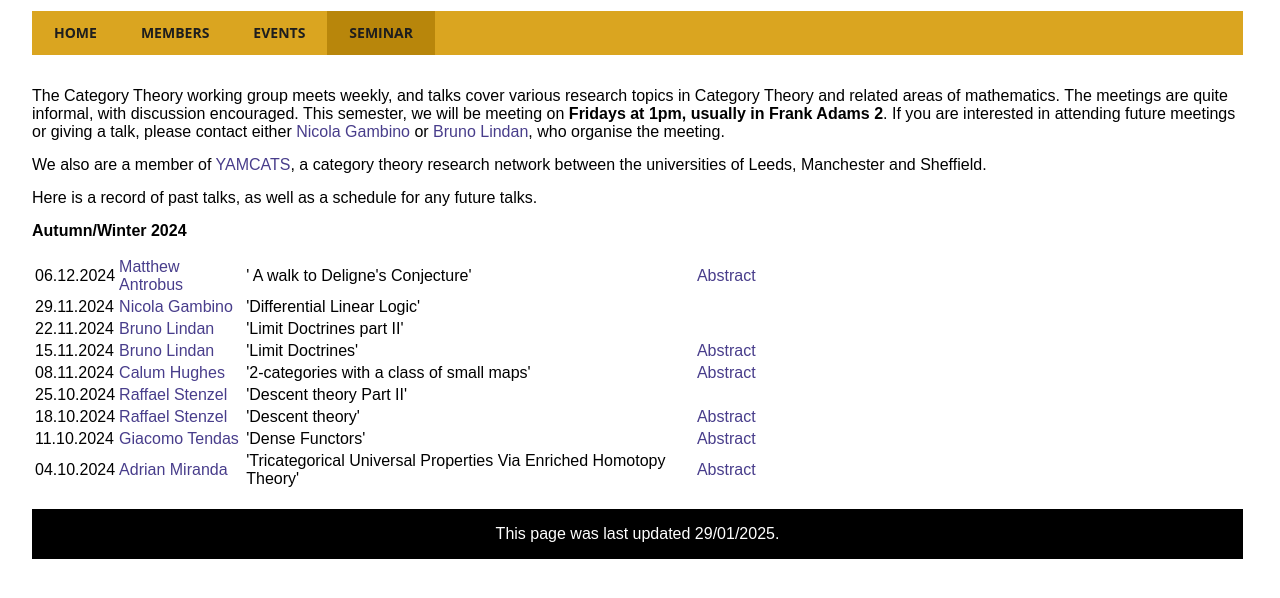
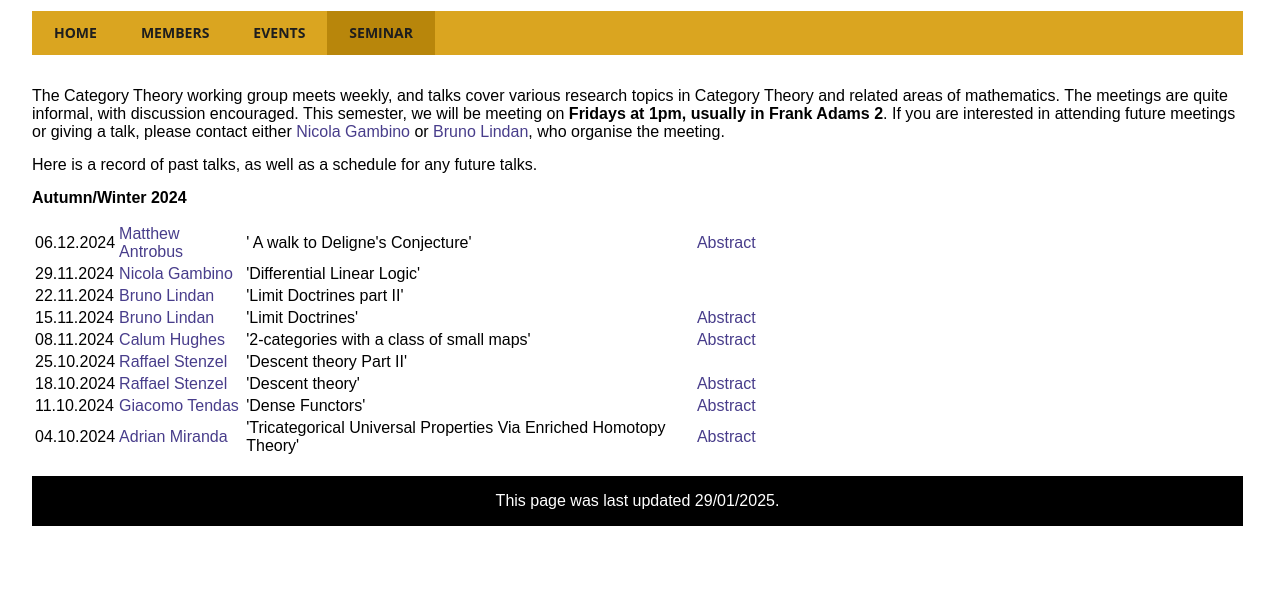
Before and after one commit to manchester-ct/Manchester-CT.github.io, a plain HTML site: page seminar.html in a window 1280 px wide. Shown: the part 140-738 px from the top of the page. Drawn offline with Linux system fonts and the light colour scheme.

Commit message:
Update seminar.html

```diff
--- a/seminar.html
+++ b/seminar.html
@@ -25,7 +25,6 @@
                 <p> The Category Theory working group meets weekly, and talks cover various research topics in Category Theory and related areas of mathematics. The meetings are quite informal, with discussion encouraged. This semester, we will be meeting on <b>Fridays at 1pm, usually in Frank Adams 2</b>. If you are interested in attending future meetings or giving a talk, please contact either <a href="https://personalpages.manchester.ac.uk/staff/nicola.gambino/">Nicola Gambino</a>  or <a href="https://bpl28.user.srcf.net/">Bruno Lindan</a>, who organise the meeting.  </p>
 
 
-                <p>We also are a member of <a href="https://conferences.leeds.ac.uk/yamcats/">YAMCATS</a>, a category theory research network between the universities of Leeds, Manchester and Sheffield.</p>
 
                 <p>Here is a record of past talks, as well as a schedule for any future talks. </p>
 
```
